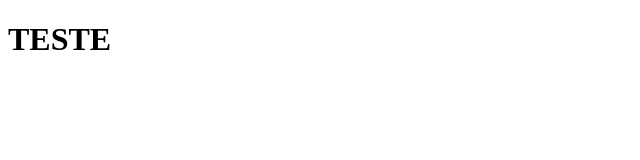
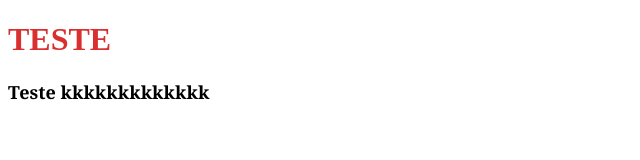
Before and after one commit to Mauro203086/cdrepmj, a plain HTML site: page index.html in a window 1280 px wide. Shown: the whole page, without its empty margins (0-640 px from the left). Drawn offline with Linux system fonts and the light colour scheme.

Commit message:
Definitive changes

```diff
--- a/index.html
+++ b/index.html
@@ -7,7 +7,8 @@
     <title>Document</title>
 </head>
 <body>
-    <h1>TESTE</h1>
+    <h1 style="color: rgb(218, 47, 47);">TESTE</h1>
+    <p style="font-family: Cambria, Cochin, Georgia, Times, 'Times New Roman', serif ; font-size: large;"> <b> Teste kkkkkkkkkkkkk </b></p>
 
 </body>
 </html>
--- a/style.css
+++ /dev/null
@@ -1,3 +0,0 @@
-h1 {
-    color: blue;
-}
```
